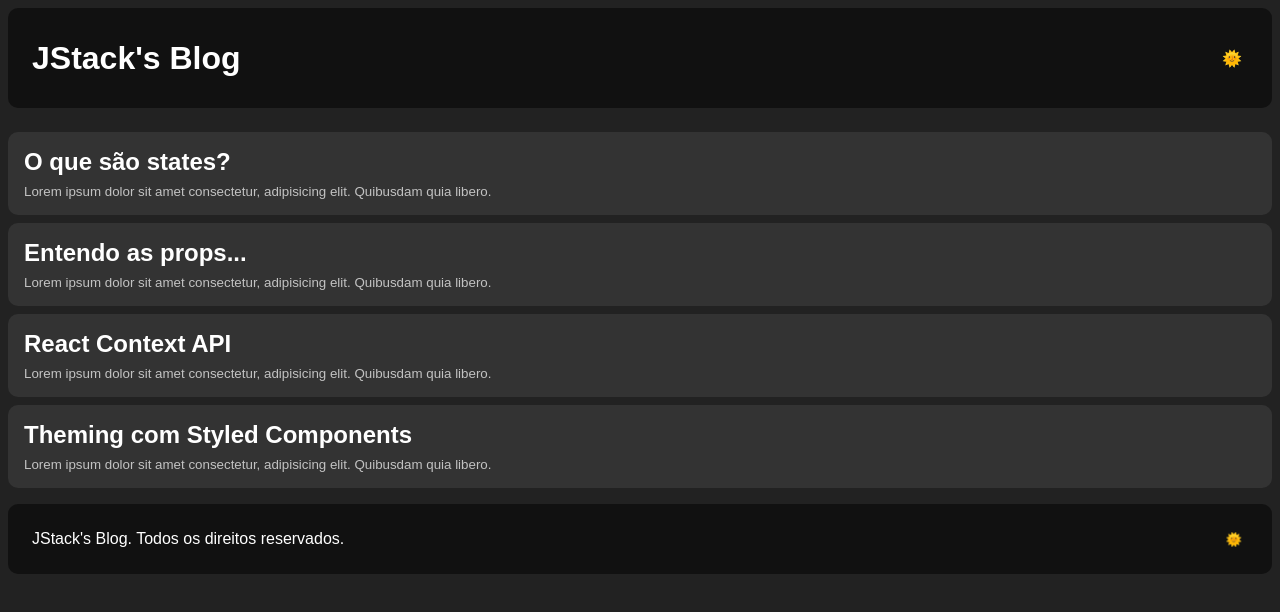
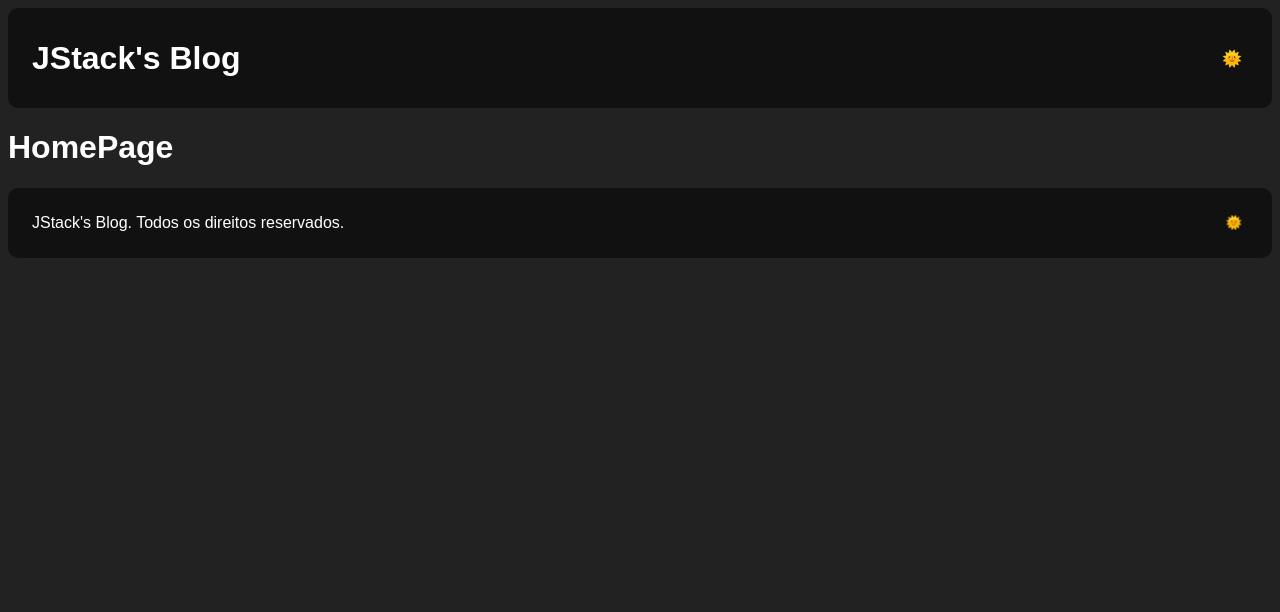
Before and after one commit to GuuilhermeRS/Fundamentos-React-JStack, a React app: page / in a window 1280 px wide. Shown: the top 612 px of the page. Built offline with nearby package versions, Linux system fonts and the light colour scheme.

Commit message:
Criando primeiras rotas da aplicação

```diff
--- a/package.json
+++ b/package.json
@@ -26,6 +26,7 @@
     "prop-types": "^15.8.0",
     "react": "^17.0.2",
     "react-dom": "^17.0.2",
+    "react-router-dom": "5.3.0",
     "styled-components": "^5.3.3"
   },
   "repository": "git@github.com:GuuilhermeRS/Fundamentos-React-JStack.git",
--- a/src/App.js
+++ b/src/App.js
@@ -1,8 +1,7 @@
-import React, { useState, useMemo } from 'react';
+import React from 'react';
 
 import GlobalStyle from './styles/global';
 import Layout from './components/Layout';
-
 
 import { ToggleThemeProvider } from './ThemeContext';
 
@@ -13,6 +12,8 @@ function App() {
     <>
       <ToggleThemeProvider>
         <GlobalStyle />
+
+        {}
         <Layout />
       </ToggleThemeProvider>
     </>
--- /dev/null
+++ b/src/Routes.js
@@ -0,0 +1,14 @@
+import React from 'react';
+import { Route, BrowserRouter } from 'react-router-dom'
+
+import Home from './pages/Home';
+import PostsList from './components/PostsList';
+
+export default function Routes() {
+  return (
+    <BrowserRouter>
+      <Route path="" component={Home} />
+      <Route path="/posts" component={PostsList} />
+    </BrowserRouter>
+  );
+}
--- a/src/components/Layout/index.js
+++ b/src/components/Layout/index.js
@@ -1,14 +1,14 @@
 import React from 'react';
 
 import Header from '../Header';
-import PostsList from '../PostsList';
 import Footer from '../Footer';
+import Routes from '../../Routes';
 
 export default function Layout() {
     return (
       <>
         <Header />
-        <PostsList />
+        <Routes />
         <Footer />
       </>
     );
--- /dev/null
+++ b/src/pages/Home/index.js
@@ -0,0 +1,5 @@
+import React from 'react';
+
+export default function Home() {
+  return <h1>HomePage</h1>
+}
--- a/webpack.config.js
+++ b/webpack.config.js
@@ -39,5 +39,6 @@ module.exports = {
   },
   devServer: {
     port:3000,
+    historyApiFallback: true,
   }
 };
```
Also changed, not shown: 1 other file (tests, documents, lock files or other folders).
